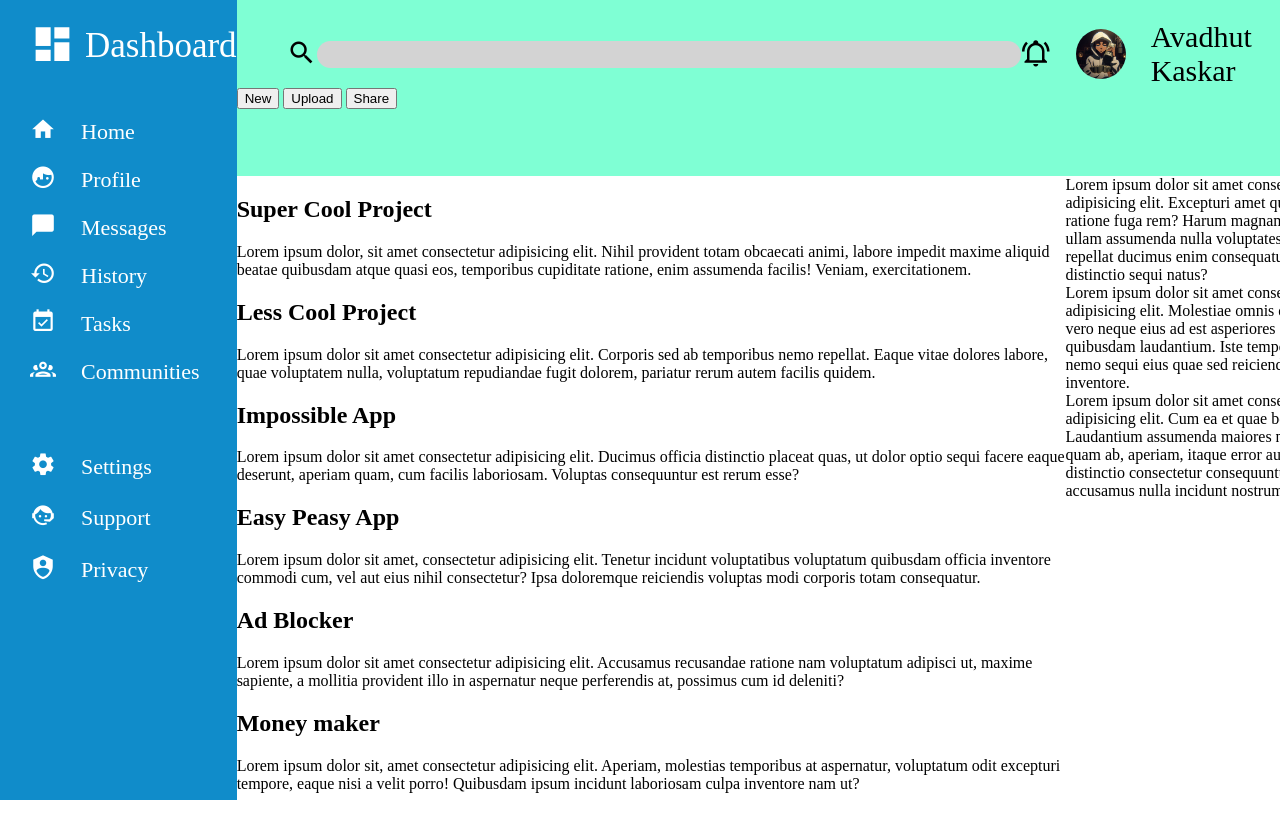
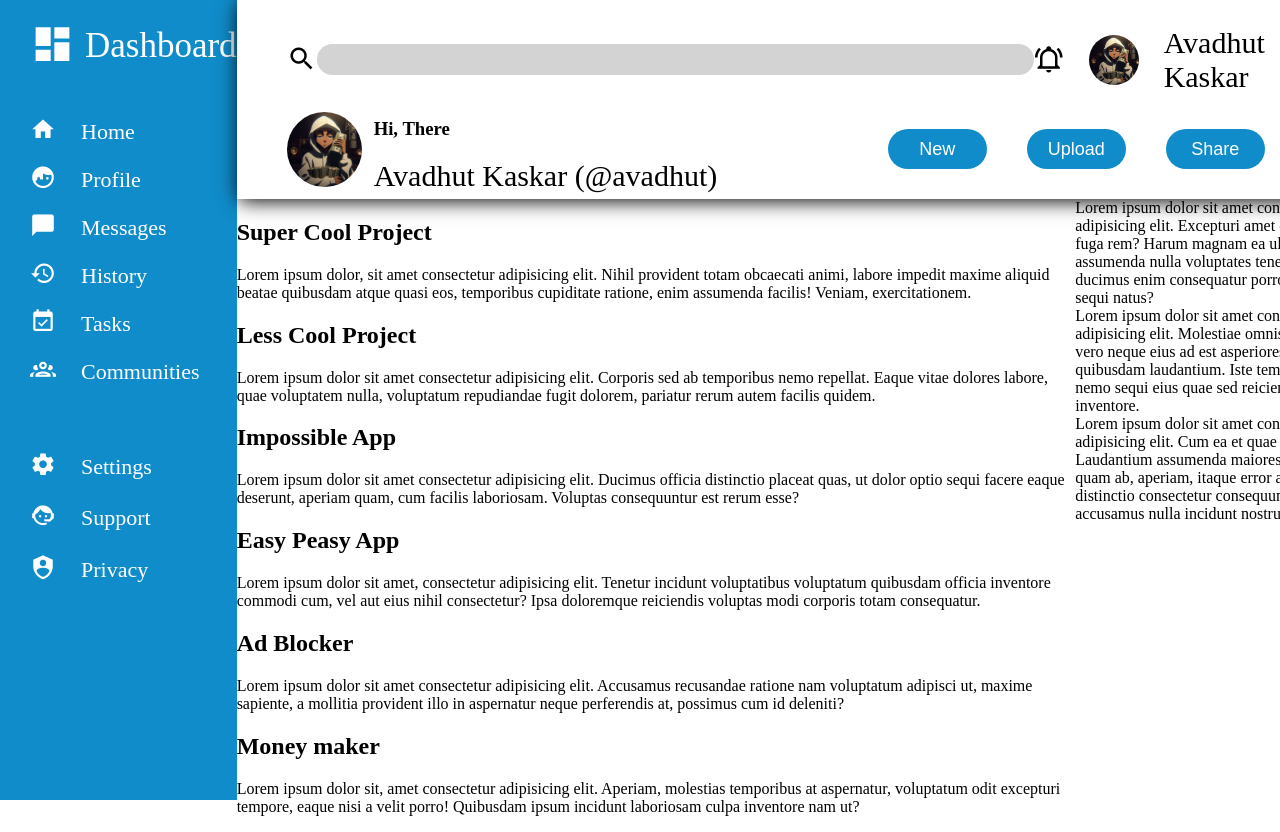
Before and after one commit to Avad05/Admin-Dashboard, a website: page index.html in a window 1280 px wide. Shown: the top 832 px of the page. Before the commit the page ends 809 px from the top, so only its background shows below. Drawn offline with Linux system fonts and the light colour scheme.

Commit message:
Sidebar and Header done

```diff
--- a/index.html
+++ b/index.html
@@ -39,7 +39,13 @@
             </div>
         </div>
         <div class="lower">
-            <div class="greeting"></div>
+            <div class="greeting">
+                <img src="image.jpeg" alt="pfp">
+                 <div class="three">
+                <h3>Hi, There</h3>
+                <p>Avadhut Kaskar (@avadhut)</p>
+                 </div>
+            </div>
             <div class="buttons">
                 <button>New</button>
                 <button>Upload</button>
--- a/styles.css
+++ b/styles.css
@@ -24,7 +24,8 @@ body{
 .header{
   display: grid;
   grid-template-rows: 1fr 1fr;
-  background-color: aquamarine;
+  background-color: white;
+  box-shadow: 2px 2px 19px  black;
 }
 .main-content{
   display: grid;
@@ -93,9 +94,12 @@ body{
 .search-bar i{
   font-size: 30px;
 }
+
 #search{
   width: 700px;
-  height: 25px;
+  height: 29px;
+  padding-left: 15px;
+  font-size: 16px;
   border-radius: 30px;
   background-color: lightgrey;
   border: 0;
@@ -107,3 +111,45 @@ body{
   align-items: center;
 
 }
+.greeting img{
+  height: 75px;
+  border-radius: 80px;
+}
+.lower{
+  padding-left: 50px;
+  display: flex;
+  justify-content: space-between;
+  padding-right: 90px;
+  align-items: center;
+}
+.greeting{
+  display: flex;
+  gap: 12px;
+  align-items: center;
+}
+.three{
+  display: flex;
+  flex-direction: column;
+  gap: 0px;
+}
+.three>h3+p{
+   margin: 0px;
+   padding: 0px;
+}
+.three > p{
+  font-size: 30px;
+  height: 40px;
+}
+.buttons{
+  display: flex;
+  gap: 40px;
+}
+.buttons > button{
+  color: white;
+  background-color: rgb(16, 140, 202);
+  font-size: 18px;
+  height:40px;
+  border-radius: 20px;
+  width: 99px;
+  border: 0px;
+}
```
